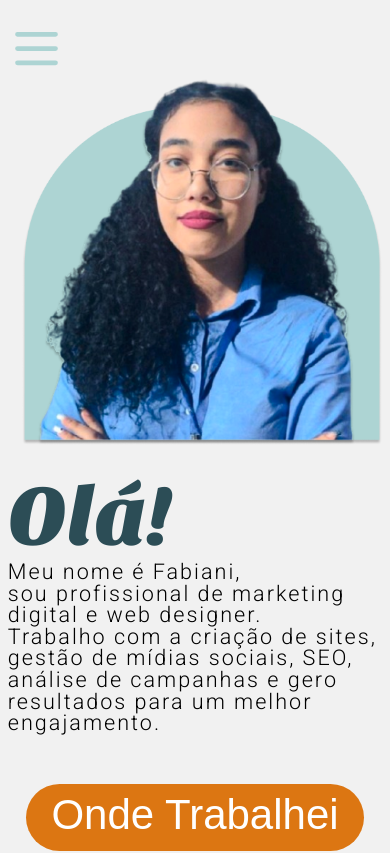
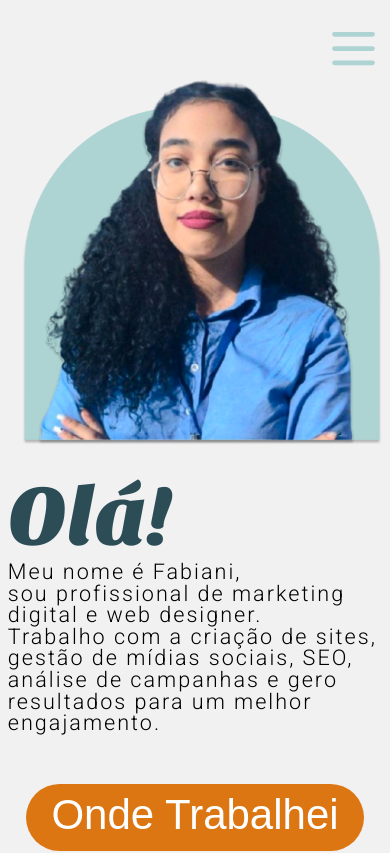
Before and after one commit to cauezitto/portifolio-fabiani-queiroz, a Next.js app: page / in a window 390 px wide. Shown: the top 853 px of the page. Built offline with nearby package versions, Linux system fonts and the light colour scheme; a web font is replaced by a local one.

Commit message:
melhorada usabilidade do menu mobile

```diff
--- a/src/components/Header/index.tsx
+++ b/src/components/Header/index.tsx
@@ -44,7 +44,10 @@ const Header = ({ menuItems }: HeaderProps) => {
         </header>
       </div>
 
-      <div className={breakpoints.hideOnDesktop}>
+      <div
+        style={{ display: "flex", width: "100%", justifyContent: "flex-end" }}
+        className={breakpoints.hideOnDesktop}
+      >
         <div onClick={changeMenu}>
           <img src="/menu.svg" alt="menu hamburguer" />
         </div>
```
